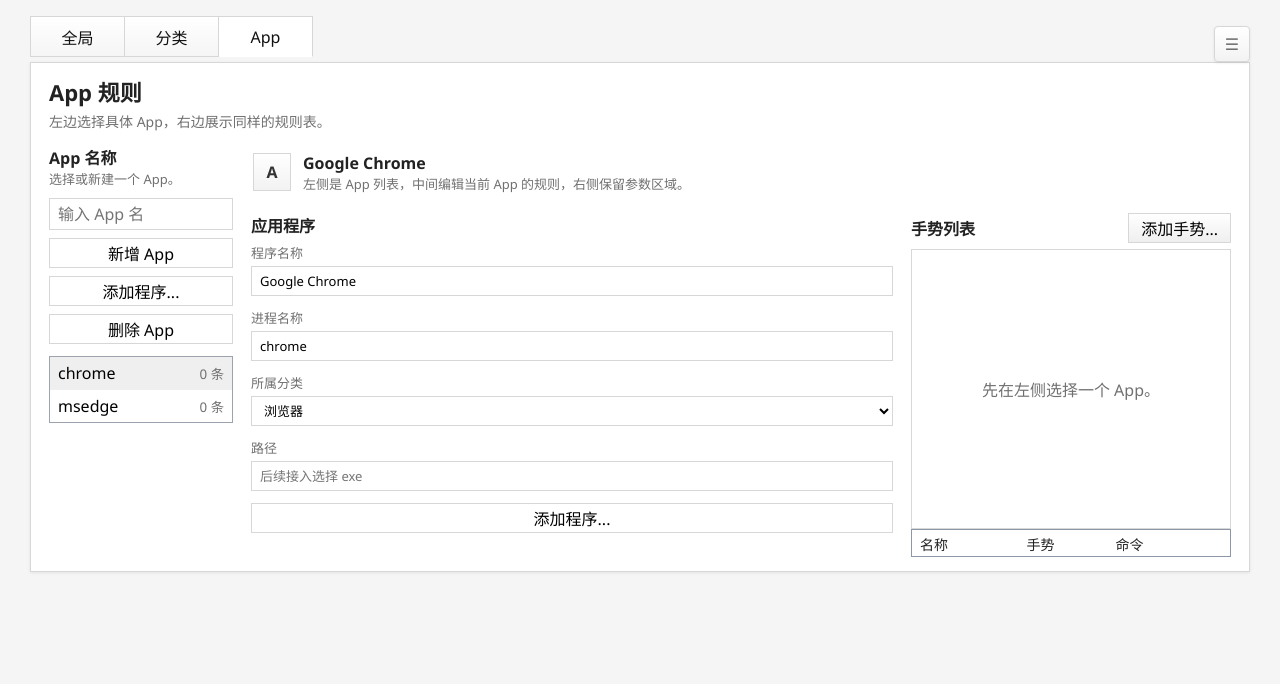
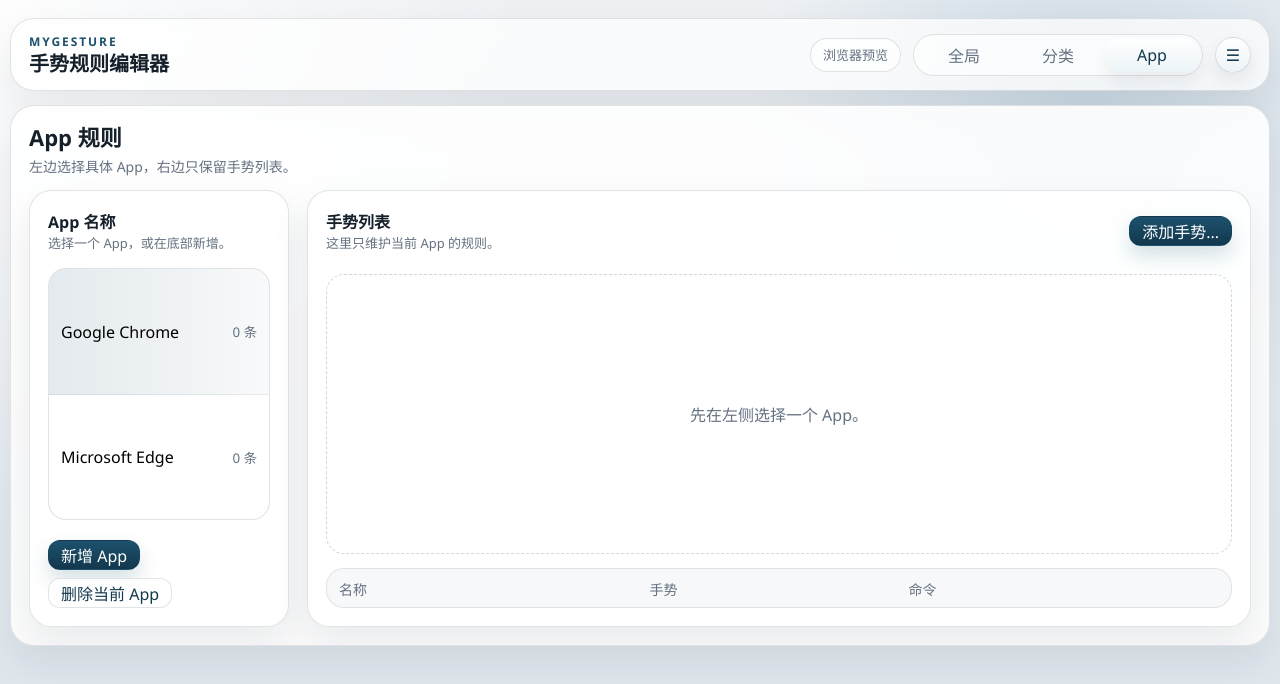
Before and after one commit to illlustionary/WuGesture, a Vue app in the folder src/MyGesture.App/Web/: page /#/app in a window 1280 px wide. Shown: the top 684 px of the page. Built offline with nearby package versions, Linux system fonts and the light colour scheme.

Commit message:
feat：重构了下UI

```diff
--- a/src/MyGesture.App/Web/src/App.vue
+++ b/src/MyGesture.App/Web/src/App.vue
@@ -1,4 +1,5 @@
 <script setup>
+import { ref } from "vue";
 import { RouterLink, RouterView } from "vue-router";
 import GestureRuleDialog from "./components/GestureRuleDialog.vue";
 import { useGestureEditorStore } from "./composables/gestureEditorStore";
@@ -16,6 +17,13 @@
 <template>
   <div class="app-shell">
     <header class="app-bar">
+      <div class="app-bar__title">
+        <p>MyGesture</p>
+        <h1>手势规则编辑器</h1>
+      </div>
+
+      <div class="app-bar__meta">
+        <div class="status-badge" :data-state="editor.state.statusState">{{ editor.state.statusText }}</div>
         <nav class="tabs" aria-label="规则作用域">
           <RouterLink
             v-for="tab in tabs"
@@ -27,9 +35,6 @@
             {{ tab.label }}
           </RouterLink>
         </nav>
-
-      <div class="app-bar__meta">
-        <div class="status-badge" :data-state="editor.state.statusState">{{ editor.state.statusText }}</div>
         <button type="button" class="menu-button" aria-label="更多菜单">☰</button>
       </div>
     </header>
@@ -47,31 +52,5 @@
       @record="editor.recordGesturePoints"
       @record-hotkey="editor.startRecording"
     />
-
-    <div v-if="editor.state.applicationPickerOpen" class="modal-backdrop" @click.self="editor.closeApplicationPicker()">
-      <section class="modal-panel" role="dialog" aria-modal="true" aria-labelledby="application-picker-title">
-        <div class="modal-panel__head">
-          <h3 id="application-picker-title">添加程序</h3>
-          <button type="button" class="ghost-button" @click="editor.closeApplicationPicker()">关闭</button>
-        </div>
-
-        <div class="picker-options">
-          <button
-            type="button"
-            class="picker-option"
-            @pointerdown.prevent="editor.pickApplicationWindow()"
-            @click.prevent
-          >
-            <strong>拖动准星选择窗口</strong>
-            <span>从正在打开的目标窗口读取程序名称和路径。</span>
-          </button>
-
-          <button type="button" class="picker-option" @click="editor.selectApplication()">
-            <strong>浏览 exe 文件</strong>
-            <span>从磁盘选择程序文件作为备用添加方式。</span>
-          </button>
-        </div>
-      </section>
-    </div>
   </div>
 </template>
--- /dev/null
+++ b/src/MyGesture.App/Web/src/components/ScopeCreateDialog.vue
@@ -0,0 +1,54 @@
+<script setup>
+import { computed } from "vue";
+
+const props = defineProps({
+  open: { type: Boolean, required: true },
+  title: { type: String, required: true },
+  description: { type: String, default: "" },
+  label: { type: String, required: true },
+  placeholder: { type: String, default: "" },
+  confirmText: { type: String, default: "确认" },
+  modelValue: { type: String, default: "" }
+});
+
+const emit = defineEmits(["close", "confirm", "update:modelValue"]);
+const titleId = "scope-create-dialog-title";
+
+const value = computed({
+  get() {
+    return props.modelValue;
+  },
+  set(nextValue) {
+    emit("update:modelValue", nextValue);
+  }
+});
+</script>
+
+<template>
+  <div v-if="open" class="modal-backdrop" @click.self="$emit('close')">
+    <section class="modal-panel scope-create-dialog" role="dialog" aria-modal="true" :aria-labelledby="titleId">
+      <div class="modal-panel__head">
+        <div>
+          <h3 :id="titleId">{{ title }}</h3>
+          <p v-if="description">{{ description }}</p>
+        </div>
+        <button type="button" class="ghost-button" @click="$emit('close')">关闭</button>
+      </div>
+
+      <label class="scope-create-dialog__field">
+        <span>{{ label }}</span>
+        <input
+          v-model.trim="value"
+          class="scope-input"
+          :placeholder="placeholder"
+          @keydown.enter.prevent="$emit('confirm')"
+        >
+      </label>
+
+      <div class="modal-panel__actions">
+        <button type="button" class="ghost-button" @click="$emit('close')">取消</button>
+        <button type="button" class="primary-button" @click="$emit('confirm')">{{ confirmText }}</button>
+      </div>
+    </section>
+  </div>
+</template>
--- a/src/MyGesture.App/Web/src/composables/gestureEditorStore.js
+++ b/src/MyGesture.App/Web/src/composables/gestureEditorStore.js
@@ -367,7 +367,7 @@
   const trimmed = String(name ?? "").trim();
   if (!trimmed) {
     setMessage("请输入名称后再新增。", "error");
-    return;
+    return false;
   }
 
   if (!getScopeItems(kind).some((item) => item.name === trimmed)) {
@@ -377,6 +377,7 @@
   setSelectedName(kind, trimmed);
   setMessage("已新增。", "success");
   scheduleSaveRules();
+  return true;
 }
 
 function renameSelectedScope(kind, nextName) {
@@ -833,7 +834,15 @@
   }
 
   return [...counts.entries()]
-    .map(([name, count]) => ({ name, count }))
+    .map(([name, count]) => {
+      const application = state.applications.find((item) => item.name === name);
+      return {
+        name,
+        count,
+        displayName: application?.displayName || name,
+        icon: application?.icon || ""
+      };
+    })
     .sort((left, right) => left.name.localeCompare(right.name, "zh-Hans-CN"));
 }
 
--- a/src/MyGesture.App/Web/src/pages/AppRulesPage.vue
+++ b/src/MyGesture.App/Web/src/pages/AppRulesPage.vue
@@ -3,39 +3,42 @@
 import AppShell from "../components/AppShell.vue";
 import GestureRuleList from "../components/GestureRuleList.vue";
 import ScopeSidebar from "../components/ScopeSidebar.vue";
+import ScopeCreateDialog from "../components/ScopeCreateDialog.vue";
 import { useGestureEditorStore } from "../composables/gestureEditorStore";
 
 const editor = useGestureEditorStore();
 const scopeKind = "app";
 editor.setActiveScope(scopeKind);
 const appDraft = ref("");
+const appDialogOpen = ref(false);
+
+function openAppDialog() {
+  appDraft.value = "";
+  appDialogOpen.value = true;
+}
+
+function closeAppDialog() {
+  appDialogOpen.value = false;
+}
+
+function confirmAppDialog() {
+  if (editor.createScopeTarget(scopeKind, appDraft.value)) {
+    closeAppDialog();
+  }
+}
 </script>
 
 <template>
   <AppShell
     title="App 规则"
-    description="左边选择具体 App，右边展示同样的规则表。"
-    layout-class="page-shell__grid--split"
+    description="左边选择具体 App，右边只保留手势列表。"
+    layout-class="page-shell__grid--split page-shell__grid--editor"
   >
     <template #left>
       <ScopeSidebar
         title="App 名称"
-        description="选择或新建一个 App。"
+        description="选择一个 App，或在底部新增。"
       >
-        <template #actions>
-          <div class="scope-panel__actions scope-panel__actions--stacked">
-            <input
-              class="scope-input"
-              placeholder="输入 App 名"
-              v-model="appDraft"
-              @keydown.enter.prevent="editor.createScopeTarget(scopeKind, appDraft); appDraft = ''"
-            >
-            <button type="button" class="secondary-button" @click="editor.createScopeTarget(scopeKind, appDraft); appDraft = ''">新增 App</button>
-            <button type="button" class="secondary-button" @click="editor.openApplicationPicker()">添加程序...</button>
-            <button type="button" class="ghost-button" @click="editor.deleteSelectedScope(scopeKind)">删除 App</button>
-          </div>
-        </template>
-
         <div v-if="editor.appItems.length > 0" class="scope-list">
           <button
             v-for="item in editor.appItems"
@@ -53,91 +56,21 @@
           </button>
         </div>
         <div v-else class="empty-state">还没有 App，先新增一个。</div>
+
+        <div class="scope-panel__footer">
+          <button type="button" class="primary-button" @click="openAppDialog">新增 App</button>
+          <button type="button" class="ghost-button" @click="editor.deleteSelectedScope(scopeKind)">删除当前 App</button>
+        </div>
       </ScopeSidebar>
     </template>
 
     <template #right>
-      <section class="rules-panel rules-panel--stacked rules-panel--three-col">
-        <div class="scope-preview">
-          <div class="scope-preview__icon">
-            <img v-if="editor.getApplication()?.icon" class="app-icon" :src="editor.getApplication()?.icon" alt="">
-            <span v-else>A</span>
-          </div>
-          <div>
-            <h3>{{ editor.getApplication()?.displayName || editor.getSelectedName(scopeKind) || "未选择 App" }}</h3>
-            <p>左侧是 App 列表，中间编辑当前 App 的规则，右侧保留参数区域。</p>
-          </div>
-        </div>
-
-        <div class="rules-panel__body">
-          <section class="rules-panel__section">
-            <div class="rules-panel__head">
-              <div>
-                <h3>应用程序</h3>
-              </div>
-            </div>
-
-            <div class="app-detail">
-              <label>
-                <span>程序名称</span>
-                <input
-                  class="scope-input"
-                  :value="editor.getApplication()?.displayName || editor.getSelectedName(scopeKind)"
-                  @input="editor.updateApplicationDisplayName(editor.getSelectedName(scopeKind), $event.target.value)"
-                >
-              </label>
-
-              <label>
-                <span>进程名称</span>
-                <input
-                  class="scope-input"
-                  :value="editor.getSelectedName(scopeKind)"
-                  readonly
-                >
-              </label>
-
-              <label>
-                <span>所属分类</span>
-                <select
-                  class="scope-input"
-                  :value="editor.getApplication()?.category ?? ''"
-                  @change="editor.updateApplicationCategory(editor.getSelectedName(scopeKind), $event.target.value)"
-                >
-                  <option value="">无分类</option>
-                  <option
-                    v-for="category in editor.categoryItems"
-                    :key="category.name"
-                    :value="category.name"
-                  >
-                    {{ category.name }}
-                  </option>
-                </select>
-              </label>
-
-              <label>
-                <span>路径</span>
-                <input
-                  class="scope-input"
-                  :value="editor.getApplication()?.path || ''"
-                  placeholder="后续接入选择 exe"
-                  readonly
-                >
-              </label>
-
-              <button
-                type="button"
-                class="secondary-button"
-                @click="editor.openApplicationPicker(editor.getApplication()?.category ?? '')"
-              >
-                添加程序...
-              </button>
-            </div>
-          </section>
-
-          <section class="rules-panel__section">
+      <section class="rules-panel rules-panel--stacked rules-panel--editor rules-panel--app-only">
+        <section class="rules-panel__section rules-panel__section--flex">
           <div class="rules-panel__head">
             <div>
               <h3>手势列表</h3>
+              <p>这里只维护当前 App 的规则。</p>
             </div>
             <div class="rules-panel__actions">
               <button type="button" class="primary-button" @click="editor.openAddRule(scopeKind)">添加手势...</button>
@@ -158,8 +91,19 @@
             @rename="editor.updateRuleActionName"
           />
         </section>
-        </div>
       </section>
     </template>
   </AppShell>
+
+  <ScopeCreateDialog
+    v-model="appDraft"
+    :open="appDialogOpen"
+    title="新增 App"
+    description="输入一个进程名，创建后会出现在左侧列表。"
+    label="App 名称"
+    placeholder="例如：notepad.exe"
+    confirm-text="新增 App"
+    @close="closeAppDialog"
+    @confirm="confirmAppDialog"
+  />
 </template>
--- a/src/MyGesture.App/Web/src/styles.css
+++ b/src/MyGesture.App/Web/src/styles.css
@@ -1,13 +1,18 @@
 :root {
-  --bg: #f5f5f5;
-  --panel: #ffffff;
-  --panel-soft: #fbfbfb;
-  --border: #d7d7d7;
-  --text: #222222;
-  --muted: #707070;
-  --accent: #1a1a1a;
-  --danger: #b23b3b;
-  --shadow: 0 1px 3px rgba(0, 0, 0, 0.08);
+  --bg: #eef1f4;
+  --bg-accent: #dde5ec;
+  --panel: rgba(255, 255, 255, 0.88);
+  --panel-solid: #ffffff;
+  --panel-soft: #f7f9fb;
+  --border: rgba(20, 30, 40, 0.12);
+  --border-strong: rgba(20, 30, 40, 0.18);
+  --text: #16202b;
+  --muted: #657180;
+  --accent: #1d516d;
+  --accent-strong: #12384d;
+  --accent-soft: rgba(29, 81, 109, 0.1);
+  --danger: #ad4c39;
+  --shadow: 0 18px 40px rgba(18, 30, 42, 0.08);
 }
 
 * {
@@ -23,7 +28,10 @@
 body {
   margin: 0;
   color: var(--text);
-  background: var(--bg);
+  background:
+    radial-gradient(circle at top left, rgba(255, 255, 255, 0.9), transparent 35%),
+    radial-gradient(circle at 85% 15%, rgba(198, 214, 226, 0.9), transparent 26%),
+    linear-gradient(180deg, var(--bg), var(--bg-accent));
   font-family: "Segoe UI", "Microsoft YaHei UI", sans-serif;
 }
 
@@ -39,12 +47,12 @@
 
 button {
   border: 1px solid var(--border);
-  background: var(--panel);
+  background: var(--panel-solid);
   cursor: pointer;
 }
 
 button:hover {
-  background: #f7f7f7;
+  background: #f8fbfd;
 }
 
 h1,
@@ -55,55 +63,88 @@
 }
 
 .app-shell {
-  width: min(1220px, calc(100% - 16px));
+  width: min(1360px, calc(100% - 20px));
   margin: 0 auto;
-  padding: 16px 0 24px;
+  padding: 18px 0 24px;
 }
 
 .app-bar {
   display: flex;
-  align-items: flex-start;
+  align-items: center;
   justify-content: space-between;
-  gap: 12px;
-  margin-bottom: 0;
+  gap: 16px;
+  margin-bottom: 14px;
+  padding: 14px 18px;
+  border: 1px solid var(--border);
+  border-radius: 24px;
+  background: rgba(255, 255, 255, 0.72);
+  backdrop-filter: blur(16px);
+  box-shadow: var(--shadow);
+}
+
+.app-bar__title {
+  display: grid;
+  gap: 2px;
+}
+
+.app-bar__title p {
+  color: var(--accent);
+  font-size: 12px;
+  font-weight: 700;
+  letter-spacing: 0.16em;
+  text-transform: uppercase;
+}
+
+.app-bar__title h1 {
+  font-size: 20px;
+  line-height: 1.2;
 }
 
 .app-bar__meta {
   display: flex;
   align-items: center;
   gap: 12px;
-  padding-top: 10px;
 }
 
 .menu-button {
   width: 36px;
   height: 36px;
-  border-radius: 4px;
-  color: var(--muted);
-  background: linear-gradient(#ffffff, #f3f3f3);
-  box-shadow: var(--shadow);
+  border-radius: 999px;
+  color: var(--accent-strong);
+  background: linear-gradient(180deg, #ffffff, #edf3f7);
+  box-shadow: 0 8px 18px rgba(18, 30, 42, 0.08);
 }
 
 .status-badge {
-  display: none;
+  display: inline-flex;
+  align-items: center;
+  min-height: 34px;
+  padding: 0 12px;
+  border: 1px solid var(--border);
+  border-radius: 999px;
+  color: var(--muted);
+  background: rgba(255, 255, 255, 0.72);
+  font-size: 13px;
 }
 
 .tabs {
   display: inline-flex;
   align-items: stretch;
   gap: 0;
-  border-left: 1px solid var(--border);
-  border-top: 1px solid var(--border);
+  padding: 3px;
+  border: 1px solid var(--border);
+  border-radius: 999px;
+  background: rgba(255, 255, 255, 0.62);
 }
 
 .tab {
   min-width: 94px;
-  min-height: 40px;
+  min-height: 34px;
   padding: 0 18px;
-  border-right: 1px solid var(--border);
-  border-bottom: 1px solid var(--border);
-  color: #111;
-  background: linear-gradient(#ffffff, #f5f5f5);
+  border: 0;
+  border-radius: 999px;
+  color: var(--muted);
+  background: transparent;
   text-decoration: none;
   display: inline-flex;
   align-items: center;
@@ -111,12 +152,13 @@
 }
 
 .tab.active {
-  background: var(--panel);
-  border-bottom-color: var(--panel);
+  color: var(--accent-strong);
+  background: linear-gradient(180deg, #ffffff, #edf4f8);
+  box-shadow: 0 10px 18px rgba(18, 30, 42, 0.07);
 }
 
 .tab:hover {
-  background: #fff;
+  background: rgba(255, 255, 255, 0.86);
 }
 
 .panel,
@@ -124,10 +166,13 @@
   border: 1px solid var(--border);
   background: var(--panel);
   box-shadow: var(--shadow);
+  backdrop-filter: blur(18px);
 }
 
 .page-shell {
-  padding: 16px 18px 14px;
+  padding: 18px;
+  border-radius: 24px;
+  overflow: hidden;
 }
 
 .page-shell__head {
@@ -151,18 +196,28 @@
 }
 
 .page-shell__grid--split {
-  grid-template-columns: 184px minmax(0, 1fr) 320px;
+  grid-template-columns: 260px minmax(0, 1fr);
 }
 
 .page-shell__grid--single {
   grid-template-columns: minmax(0, 1fr);
 }
 
+.page-shell__grid--editor {
+  align-items: stretch;
+}
+
 .scope-panel {
   display: flex;
   flex-direction: column;
-  gap: 12px;
+  gap: 16px;
   min-width: 0;
+  min-height: 100%;
+  padding: 18px;
+  border: 1px solid var(--border);
+  border-radius: 22px;
+  background: rgba(255, 255, 255, 0.76);
+  box-shadow: var(--shadow);
 }
 
 .scope-panel__head {
@@ -194,20 +249,40 @@
   flex-direction: column;
 }
 
+.scope-panel__footer {
+  display: flex;
+  flex-wrap: wrap;
+  gap: 8px;
+  margin-top: auto;
+  padding-top: 4px;
+}
+
 .scope-input,
 .gesture-table__cell {
   width: 100%;
   min-height: 30px;
   padding: 4px 8px;
   border: 1px solid var(--border);
+  border-radius: 10px;
   background: #ffffff;
+  transition: border-color 120ms ease, box-shadow 120ms ease;
+}
+
+.scope-input:focus,
+.gesture-table__cell:focus {
+  outline: none;
+  border-color: rgba(29, 81, 109, 0.45);
+  box-shadow: 0 0 0 3px rgba(29, 81, 109, 0.1);
 }
 
 .scope-list {
   display: grid;
   gap: 0;
-  border: 1px solid #9ca3af;
-  background: #fff;
+  overflow: hidden;
+  border: 1px solid var(--border);
+  border-radius: 18px;
+  background: rgba(255, 255, 255, 0.95);
+  flex: 1 1 auto;
 }
 
 .scope-list--table {
@@ -220,9 +295,9 @@
   justify-content: space-between;
   gap: 8px;
   width: 100%;
-  padding: 5px 8px;
+  padding: 10px 12px;
   border: 0;
-  border-bottom: 1px solid #f0f0f0;
+  border-bottom: 1px solid rgba(20, 30, 40, 0.07);
   text-align: left;
   background: transparent;
 }
@@ -232,7 +307,7 @@
 }
 
 .scope-item.active {
-  background: #efefef;
+  background: linear-gradient(90deg, rgba(29, 81, 109, 0.12), rgba(29, 81, 109, 0.03));
 }
 
 .scope-item small {
@@ -249,7 +324,7 @@
 .rules-panel {
   display: flex;
   flex-direction: column;
-  gap: 14px;
+  gap: 16px;
   min-width: 0;
 }
 
@@ -257,32 +332,12 @@
   min-height: 100%;
 }
 
-.rules-panel--three-col {
-  grid-column: 2 / 4;
+.rules-panel--editor {
+  padding: 0;
 }
 
-.scope-preview {
-  display: flex;
-  align-items: center;
-  gap: 12px;
-  min-height: 54px;
-  padding: 0 2px;
-}
-
-.scope-preview__icon {
-  display: grid;
-  place-items: center;
-  width: 38px;
-  height: 38px;
-  border: 1px solid var(--border);
-  background: linear-gradient(#ffffff, #f2f2f2);
-  color: #333;
-  font-weight: 700;
-}
-
-.scope-preview__icon .app-icon {
-  width: 24px;
-  height: 24px;
+.rules-panel--app-only {
+  min-height: 100%;
 }
 
 .rules-panel__body {
@@ -293,7 +348,22 @@
 
 .rules-panel__section {
   min-width: 0;
-  padding: 0;
+  padding: 18px;
+  border: 1px solid var(--border);
+  border-radius: 22px;
+  background: rgba(255, 255, 255, 0.76);
+  box-shadow: var(--shadow);
+}
+
+.rules-panel__section--compact {
+  flex: 0 0 auto;
+}
+
+.rules-panel__section--flex {
+  display: flex;
+  flex-direction: column;
+  gap: 14px;
+  flex: 1 1 auto;
 }
 
 .rules-panel__head {
@@ -310,11 +380,17 @@
   flex-wrap: wrap;
 }
 
+.rules-panel__section .empty-state {
+  margin-top: 2px;
+}
+
 .gesture-table {
   display: grid;
   gap: 0;
-  border: 1px solid #8d98a6;
-  background: #fff;
+  overflow: hidden;
+  border: 1px solid var(--border);
+  border-radius: 18px;
+  background: rgba(255, 255, 255, 0.96);
 }
 
 .gesture-table__head,
@@ -326,9 +402,10 @@
 }
 
 .gesture-table__head {
-  padding: 4px 8px 2px;
-  color: #222;
+  padding: 10px 12px 8px;
+  color: var(--muted);
   font-size: 14px;
+  background: rgba(29, 81, 109, 0.04);
 }
 
 .gesture-table__head--app {
@@ -336,12 +413,13 @@
 }
 
 .gesture-table__row {
-  padding: 4px 8px;
+  padding: 8px 12px;
+  border-top: 1px solid rgba(20, 30, 40, 0.06);
 }
 
 .gesture-table__cell {
   border: 0;
-  border-right: 1px solid #ececec;
+  border-right: 1px solid rgba(20, 30, 40, 0.08);
   border-radius: 0;
 }
 
@@ -368,45 +446,47 @@
   white-space: nowrap;
   text-overflow: ellipsis;
   cursor: pointer;
-  color: #222;
+  color: var(--text);
   background: #fff;
 }
 
 .hotkey-record-button.is-recording {
-  color: #9b3a00;
+  color: #8a441f;
   background: #fff3df;
 }
 
 .gesture-table__row .ghost-button {
   border: 0;
   background: transparent;
-  color: #222;
+  color: var(--accent-strong);
 }
 
 .app-list {
   display: grid;
-  border: 1px solid #8d98a6;
-  background: #fff;
+  overflow: hidden;
+  border: 1px solid var(--border);
+  border-radius: 18px;
+  background: rgba(255, 255, 255, 0.96);
 }
 
 .app-list__item {
   display: grid;
   grid-template-columns: 1fr 1.4fr auto;
   gap: 12px;
-  min-height: 32px;
-  padding: 4px 8px;
+  min-height: 40px;
+  padding: 8px 12px;
   align-items: center;
 }
 
 .app-list__item + .app-list__item {
-  border-top: 1px solid #ececec;
+  border-top: 1px solid rgba(20, 30, 40, 0.06);
 }
 
 .app-list__path {
   overflow: hidden;
   white-space: nowrap;
   text-overflow: ellipsis;
-  color: #222;
+  color: var(--muted);
 }
 
 .app-list__name {
@@ -444,9 +524,10 @@
   place-items: center;
   min-height: 120px;
   padding: 12px;
-  border: 1px solid #d8d8d8;
+  border: 1px dashed var(--border-strong);
+  border-radius: 18px;
   color: var(--muted);
-  background: #fff;
+  background: rgba(255, 255, 255, 0.7);
 }
 
 .empty-state--large {
@@ -475,15 +556,20 @@
 .ghost-button {
   min-height: 30px;
   padding: 0 12px;
+  border-radius: 12px;
 }
 
 .primary-button {
-  background: linear-gradient(#ffffff, #efefef);
+  color: #ffffff;
+  border-color: transparent;
+  background: linear-gradient(180deg, var(--accent), var(--accent-strong));
+  box-shadow: 0 10px 20px rgba(29, 81, 109, 0.18);
 }
 
 .secondary-button,
 .ghost-button {
-  background: #ffffff;
+  color: var(--accent-strong);
+  background: rgba(255, 255, 255, 0.9);
 }
 
 .danger-button {
@@ -496,7 +582,7 @@
   display: grid;
   place-items: center;
   padding: 20px;
-  background: rgba(0, 0, 0, 0.18);
+  background: rgba(10, 16, 22, 0.26);
   z-index: 20;
 }
 
@@ -504,8 +590,9 @@
   width: min(480px, 100%);
   padding: 14px;
   border: 1px solid var(--border);
-  background: var(--panel);
-  box-shadow: 0 8px 28px rgba(0, 0, 0, 0.16);
+  border-radius: 20px;
+  background: rgba(255, 255, 255, 0.96);
+  box-shadow: 0 24px 48px rgba(18, 30, 42, 0.2);
 }
 
 .modal-panel__actions {
@@ -517,6 +604,18 @@
 
 .gesture-dialog {
   width: min(640px, 100%);
+}
+
+.scope-create-dialog {
+  width: min(480px, 100%);
+}
+
+.scope-create-dialog__field {
+  display: grid;
+  gap: 6px;
+  margin-top: 10px;
+  color: var(--muted);
+  font-size: 13px;
 }
 
 .gesture-dialog__grid {
@@ -534,11 +633,13 @@
 }
 
 .gesture-recorder {
-  border: 1px solid #8d98a6;
+  overflow: hidden;
+  border: 1px solid var(--border);
+  border-radius: 18px;
   background:
-    linear-gradient(90deg, rgba(0, 0, 0, 0.045) 1px, transparent 1px),
-    linear-gradient(0deg, rgba(0, 0, 0, 0.045) 1px, transparent 1px),
-    #ffffff;
+    linear-gradient(90deg, rgba(29, 81, 109, 0.06) 1px, transparent 1px),
+    linear-gradient(0deg, rgba(29, 81, 109, 0.06) 1px, transparent 1px),
+    linear-gradient(180deg, #ffffff, #f4f8fb);
   background-size: 28px 28px;
 }
 
@@ -590,6 +691,9 @@
   width: 100%;
   padding: 14px;
   text-align: left;
+  border-radius: 16px;
+  border: 1px solid var(--border);
+  background: linear-gradient(180deg, #ffffff, #f5f8fb);
 }
 
 .picker-option span {
@@ -602,12 +706,22 @@
     grid-template-columns: 1fr;
   }
 
-  .rules-panel--three-col {
-    grid-column: auto;
+  .rules-panel__body {
+    grid-template-columns: 1fr;
   }
 
-  .rules-panel__body {
-    grid-template-columns: 1fr;
+  .app-bar {
+    align-items: flex-start;
+    flex-direction: column;
+  }
+
+  .app-bar__meta {
+    width: 100%;
+    flex-wrap: wrap;
+  }
+
+  .tabs {
+    width: 100%;
   }
 }
 
@@ -634,6 +748,14 @@
     padding: 12px;
   }
 
+  .scope-panel {
+    padding: 14px;
+  }
+
+  .rules-panel__section {
+    padding: 14px;
+  }
+
   .gesture-table__head,
   .gesture-table__row,
   .app-list__item {
```
Also changed, not shown: src/MyGesture.App/Web/src/pages/CategoryRulesPage.vue (+43 -28 lines), 1 other file (tests, documents, lock files or other folders). Lines whose indentation alone changed are shown as unchanged.
